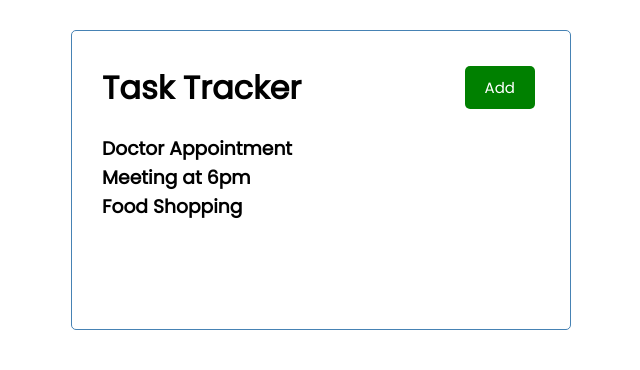
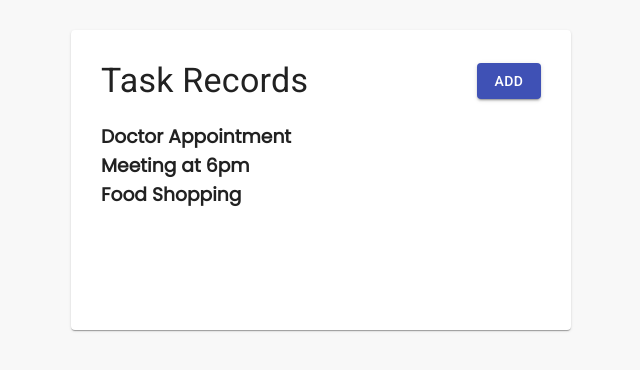
Before and after one commit to howyongguan/react-task-tracker, a React (Create React App) app: page / in a window 1280 px wide. Shown: the top 370 px of the page, without its empty margins (319-959 px from the left). Built offline with nearby package versions, Linux system fonts and the light colour scheme.

Commit message:
Tracker - Initialise material ui

```diff
--- a/package.json
+++ b/package.json
@@ -3,6 +3,7 @@
   "version": "0.1.0",
   "private": true,
   "dependencies": {
+    "@material-ui/core": "^4.11.4",
     "@testing-library/jest-dom": "^5.13.0",
     "@testing-library/react": "^11.2.7",
     "@testing-library/user-event": "^12.8.3",
--- a/public/index.html
+++ b/public/index.html
@@ -15,12 +15,18 @@
       user's mobile device or desktop. See https://developers.google.com/web/fundamentals/web-app-manifest/
     -->
     <link rel="manifest" href="%PUBLIC_URL%/manifest.json" />
-
-    <title>Task Tracker </title>
+    <link
+      rel="stylesheet"
+      href="https://fonts.googleapis.com/css?family=Roboto:300,400,500,700&display=swap"
+    />
+    <link
+      rel="stylesheet"
+      href="https://fonts.googleapis.com/icon?family=Material+Icons"
+    />
+    <title>Task Tracker</title>
   </head>
   <body>
     <noscript>You need to enable JavaScript to run this app.</noscript>
     <div id="root"></div>
-
   </body>
 </html>
--- a/src/App.js
+++ b/src/App.js
@@ -1,3 +1,4 @@
+import Card from "@material-ui/core/Card";
 import React, { Component } from "react";
 import Header from "./components/Header";
 import Tasks from "./components/Tasks";
@@ -28,10 +29,10 @@ export default class App extends Component {
 
   render() {
     return (
-      <div className="container">
+      <Card className="container">
         <Header />
         <Tasks listItem={this.state.tasks} />
-      </div>
+      </Card>
     );
   }
 }
--- a/src/components/Header.js
+++ b/src/components/Header.js
@@ -1,30 +1,17 @@
-import PropTypes from 'prop-types'
-import Button from './Button'
+// import Button from "./Button";
+import Button from "@material-ui/core/Button";
+import Typography from "@material-ui/core/Typography";
+import React, { Component } from "react";
 
-const Header = ({title}) => {
+export default class Header extends Component {
+  render() {
     return (
-        <header className='header'>
-            <h1>{title}</h1>
-            <Button color='green' text='Add' />
-
-        </header>
-    )
+      <header className="header">
+        <Typography variant="h4">Task Records</Typography>
+        <Button variant="contained" color="primary">
+          Add
+        </Button>
+      </header>
+    );
+  }
 }
-
- Header.defaultProps ={
-     title: 'Task Tracker ',
-
- }
-
-
-
- Header.propTypes={
-    title: PropTypes.string.isRequired,
-}
-
-// CSS in JS
-// const headingStyle={
-//     color: 'red',
-//     backgroundColor:'black'}
-
-export default Header
--- a/src/index.css
+++ b/src/index.css
@@ -1,4 +1,4 @@
-@import url('https://fonts.googleapis.com/css2?family=Poppins:wght@300;400&display=swap');
+@import url("https://fonts.googleapis.com/css2?family=Poppins:wght@300;400&display=swap");
 
 * {
   box-sizing: border-box;
@@ -7,7 +7,8 @@
 }
 
 body {
-  font-family: 'Poppins', sans-serif;
+  font-family: "Poppins", sans-serif;
+  background-color: #f8f8f8;
 }
 
 .container {
@@ -15,7 +16,6 @@ body {
   margin: 30px auto;
   overflow: auto;
   min-height: 300px;
-  border: 1px solid steelblue;
   padding: 30px;
   border-radius: 5px;
 }
```
Also changed, not shown: 1 other file (tests, documents, lock files or other folders).
